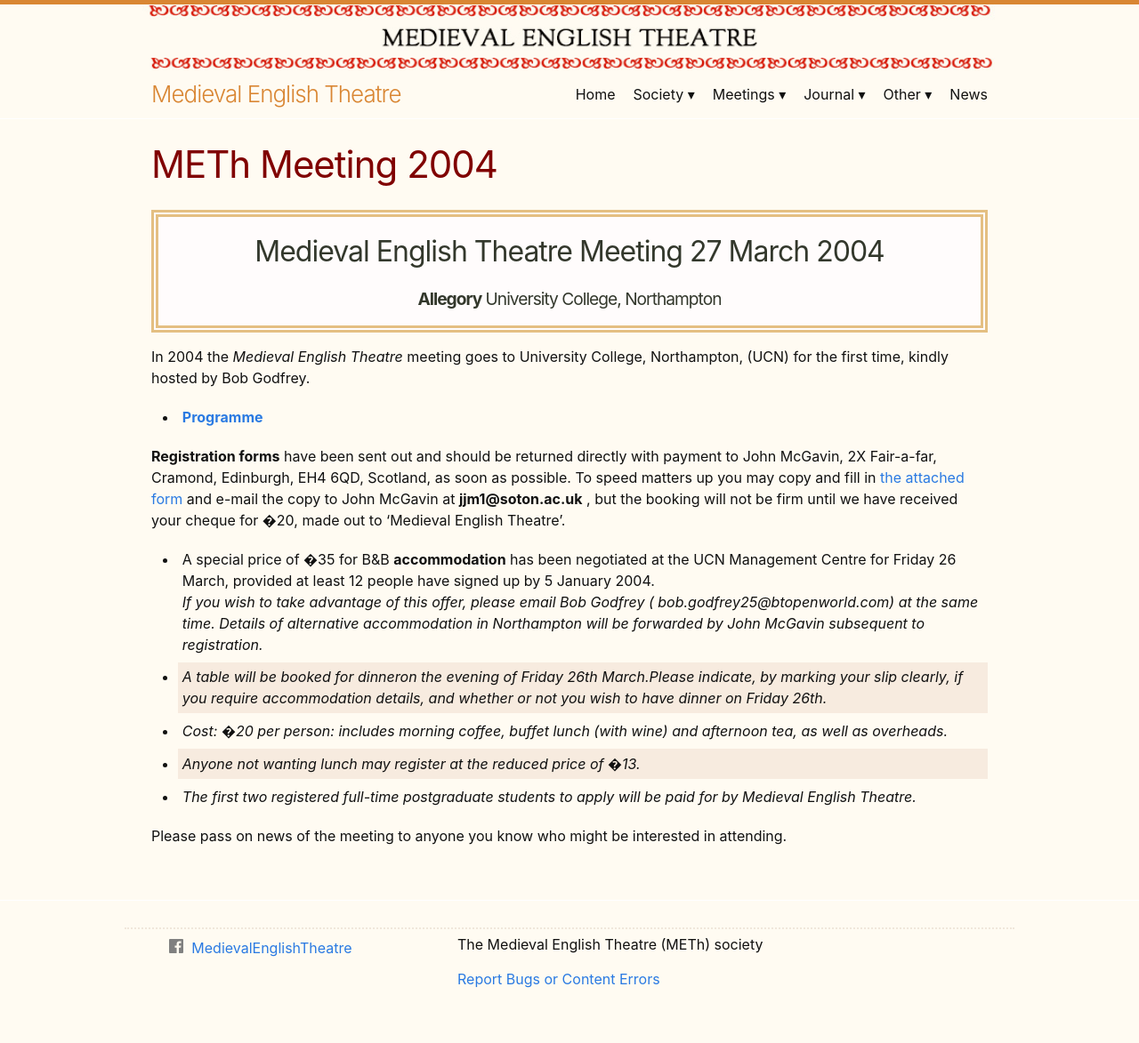
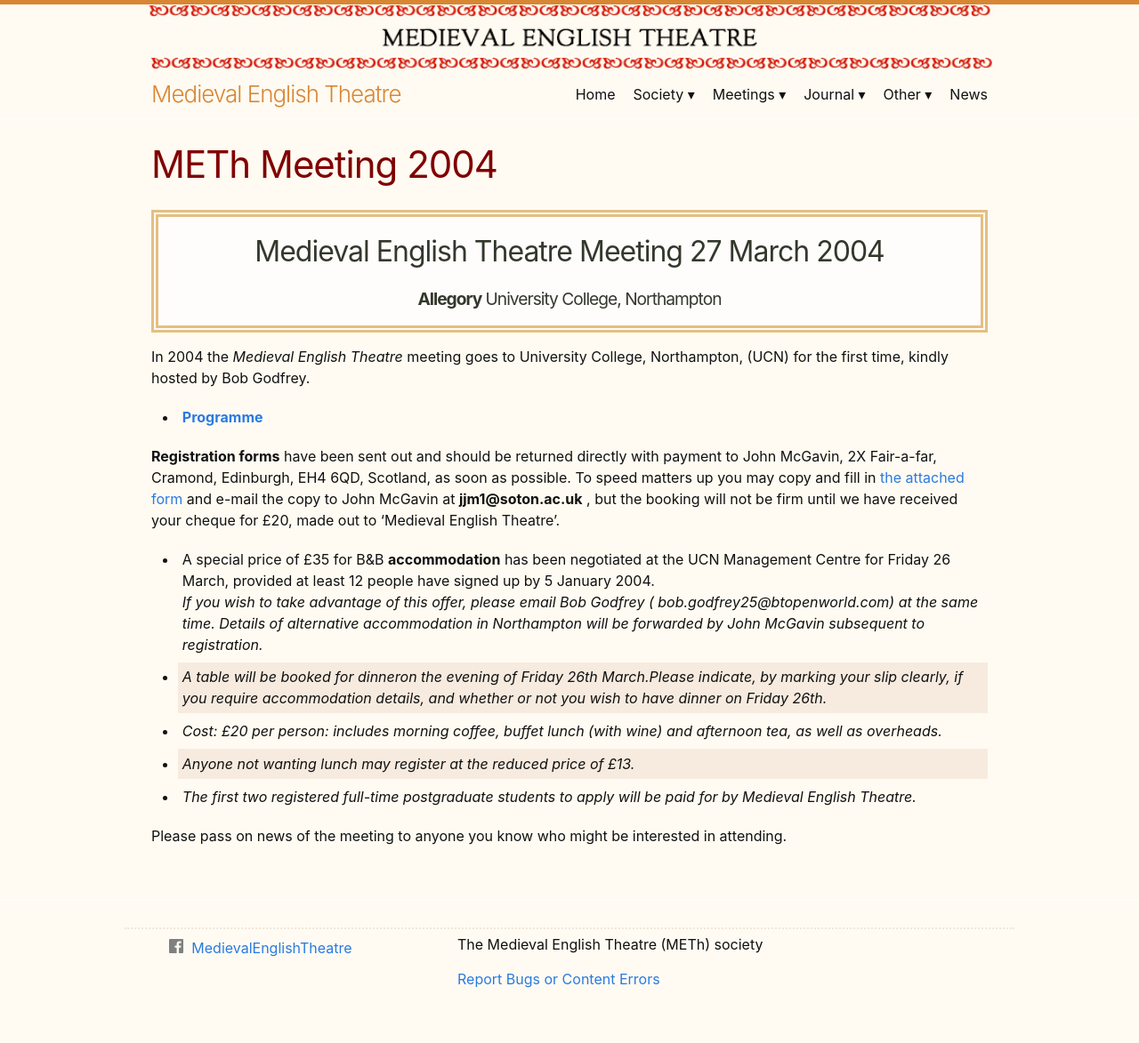
Before and after one commit to MedievalEnglishTheatre/MedievalEnglishTheatre.github.io, a Jekyll site: the page built from src/meetings/meet_2004/index.md, in a window 1280 px wide. Shown: the whole page at 89% size. Built offline with Jekyll 4.4.1, drawn with Linux system fonts in a browser that asks for light colours.

```diff
--- a/src/meetings/meet_2004/index.md
+++ b/src/meetings/meet_2004/index.md
@@ -13,14 +13,14 @@ In 2004 the *Medieval English Theatre* meeting goes to University College, North
 
 - **[Programme](programme_2004/)**
 
- **Registration forms** have been sent out and should be returned directly with payment to John McGavin, 2X Fair-a-far, Cramond, Edinburgh, EH4 6QD, Scotland, as soon as possible. To speed matters up you may copy and fill in [the attached form](form2004.doc) and e-mail the copy to John McGavin at **jjm1@soton.ac.uk** , but the booking will not be firm until we have received your cheque for �20, made out to 'Medieval English Theatre'.
+ **Registration forms** have been sent out and should be returned directly with payment to John McGavin, 2X Fair-a-far, Cramond, Edinburgh, EH4 6QD, Scotland, as soon as possible. To speed matters up you may copy and fill in [the attached form](form2004.doc) and e-mail the copy to John McGavin at **jjm1@soton.ac.uk** , but the booking will not be firm until we have received your cheque for £20, made out to 'Medieval English Theatre'.
 
 
-- A special price of �35 for B&amp;B **accommodation** has been negotiated at the UCN Management Centre for Friday 26 March, provided at least 12 people have signed up by 5 January 2004.
+- A special price of £35 for B&amp;B **accommodation** has been negotiated at the UCN Management Centre for Friday 26 March, provided at least 12 people have signed up by 5 January 2004.
  *If you wish to take advantage of this offer, please email Bob Godfrey ( bob.godfrey25@btopenworld.com) at the same time. Details of alternative accommodation in Northampton will be forwarded by John McGavin subsequent to registration.*
 -  *A table will be booked for dinneron the evening of Friday 26th March.Please indicate, by marking your slip clearly, if you require accommodation details, and whether or not you wish to have dinner on Friday 26th.*
--  *Cost: �20 per person: includes morning coffee, buffet lunch (with wine) and afternoon tea, as well as overheads.*
--  *Anyone not wanting lunch may register at the reduced price of �13.*
+-  *Cost: £20 per person: includes morning coffee, buffet lunch (with wine) and afternoon tea, as well as overheads.*
+-  *Anyone not wanting lunch may register at the reduced price of £13.*
 -  *The first two registered full-time postgraduate students to apply will be paid for by Medieval English Theatre.*
 
 Please pass on news of the meeting to anyone you know who might be interested in attending.
```
